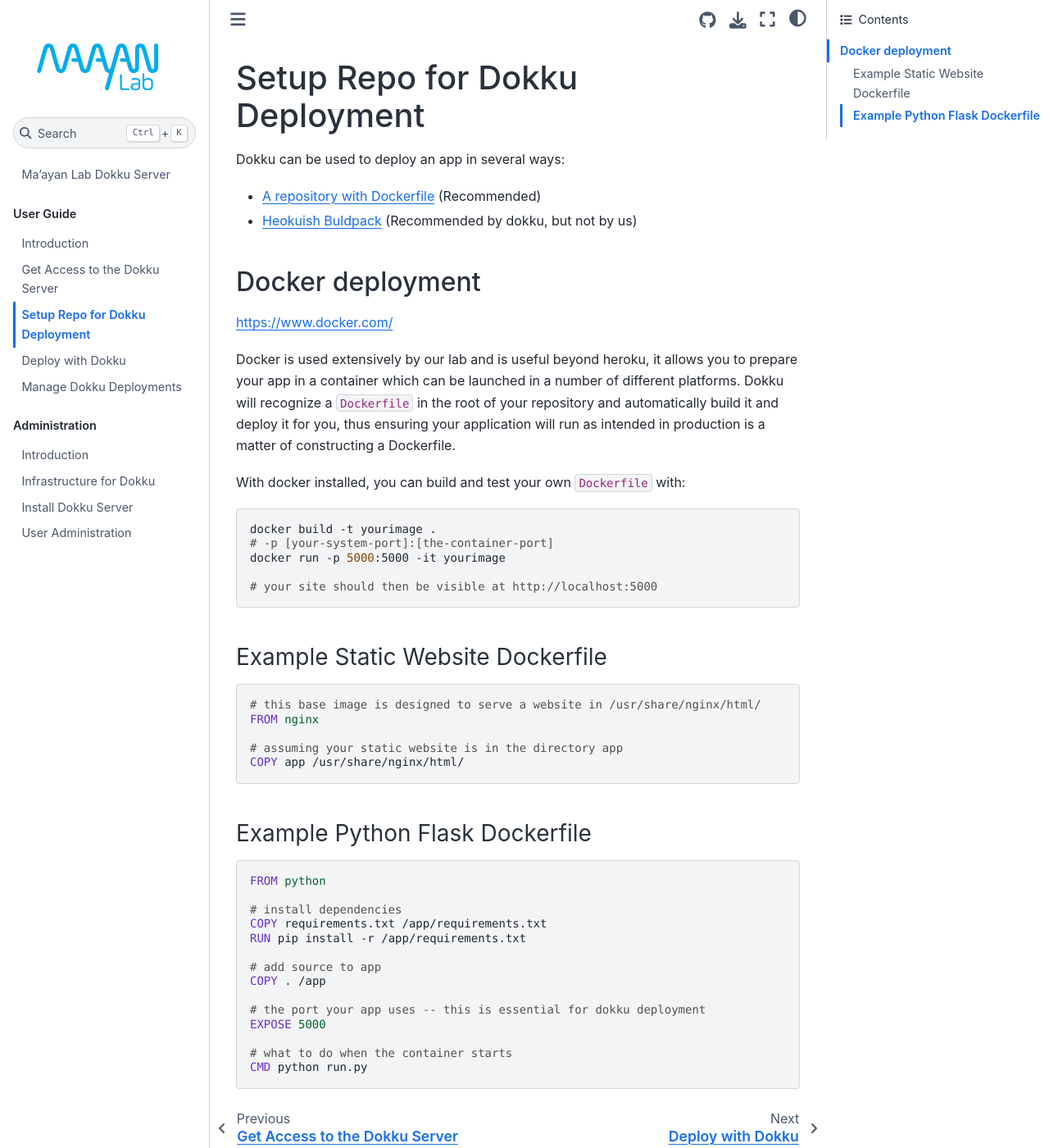
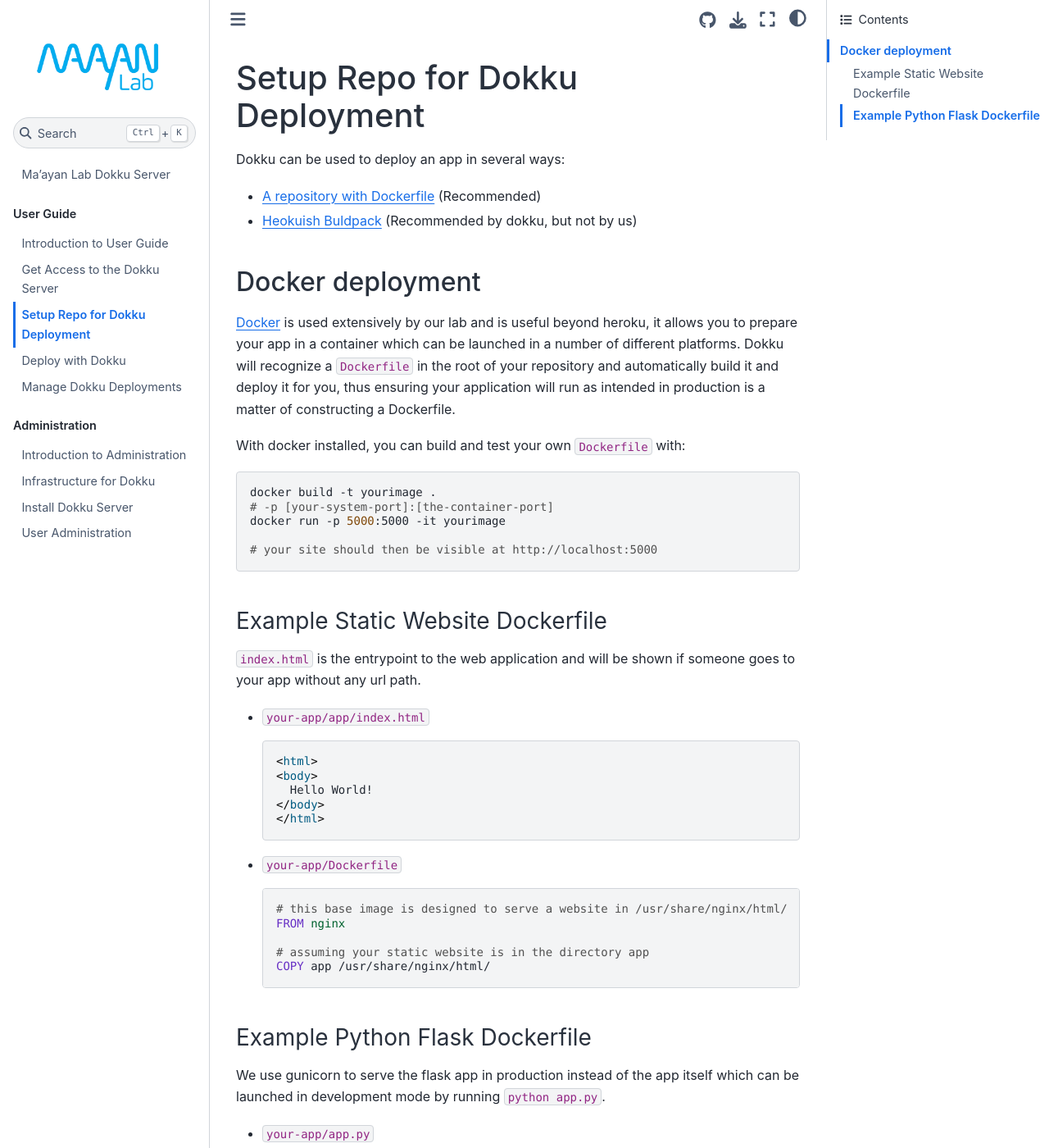
Before and after one commit to MaayanLab/dokku, a Jupyter Book: the page built from user/20-setup.md, in a window 1280 px wide and 1400 px high. Shown: the whole window at 82% size. Built offline with Jupyter Book 1.0.4 settings and Sphinx 7.4.7 and the Sphinx Book theme 1.1.4, drawn with Linux system fonts in a browser that asks for light colours; some of the changed text lies outside the part shown.

Commit message:
More tweaks to docs

````diff
--- a/administration/00-intro.md
+++ b/administration/00-intro.md
@@ -1,7 +1,7 @@
-# Introduction
+# Introduction to Administration
 
 This section of the docs covers the server-side administration of dokku.
 
-- Step 1: [Choose/provision infrastructure](10-infrastructure.md) for the dokku deployment.
-- Step 2: [Install & configure](20-install.md) dokku on a server.
-- Step 3: [Manage users](30-users.md) of dokku, by registering user public ssh keys.
+1. [Choose/provision infrastructure](10-infrastructure.md) for the dokku deployment.
+2. [Install & configure](20-install.md) dokku on a server.
+3. [Manage users](30-users.md) of dokku, by registering user public ssh keys.
--- a/user/00-intro.md
+++ b/user/00-intro.md
@@ -1,8 +1,8 @@
-# Introduction
+# Introduction to User Guide
 
 This section of the docs covers the user-side usage of the public dokku server. It assumes the user has been given access to a given dokku server by an administrator.
 
-- Step 1: [Get access](./10-access.md) from an administrator.
-- Step 2: [Setup](./20-setup.md) your code base to be deployable with dokku.
-- Step 3: [Deploy](./30-deploy.md) your code to production with dokku.
-- Step 3: [Manage](./40-manage.md) your deployed apps with dokku.
+1. [Get access](./10-access.md) from an administrator.
+2. [Setup](./20-setup.md) your code base to be deployable with dokku.
+3. [Deploy](./30-deploy.md) your code to production with dokku.
+4. [Manage](./40-manage.md) your deployed apps with dokku.
--- a/user/20-setup.md
+++ b/user/20-setup.md
@@ -6,9 +6,7 @@
 
 ## Docker deployment
 
-<https://www.docker.com/>
-
-Docker is used extensively by our lab and is useful beyond heroku, it allows you to prepare your app in a container which can be launched in a number of different platforms. Dokku will recognize a `Dockerfile` in the root of your repository and automatically build it and deploy it for you, thus ensuring your application will run as intended in production is a matter of constructing a Dockerfile.
+[Docker](https://www.docker.com/) is used extensively by our lab and is useful beyond heroku, it allows you to prepare your app in a container which can be launched in a number of different platforms. Dokku will recognize a `Dockerfile` in the root of your repository and automatically build it and deploy it for you, thus ensuring your application will run as intended in production is a matter of constructing a Dockerfile.
 
 With docker installed, you can build and test your own `Dockerfile` with:
 ```bash
@@ -21,29 +19,62 @@
 
 ### Example Static Website Dockerfile
 
-```Dockerfile
-# this base image is designed to serve a website in /usr/share/nginx/html/
-FROM nginx
+`index.html` is the entrypoint to the web application and will be shown if someone goes to your app without any url path.
 
-# assuming your static website is in the directory app
-COPY app /usr/share/nginx/html/
-```
+- `your-app/app/index.html`
+  ```html
+  <html>
+  <body>
+    Hello World!
+  </body>
+  </html>
+  ```
+- `your-app/Dockerfile`
+  ```Dockerfile
+  # this base image is designed to serve a website in /usr/share/nginx/html/
+  FROM nginx
+
+  # assuming your static website is in the directory app
+  COPY app /usr/share/nginx/html/
+  ```
 
 ### Example Python Flask Dockerfile
 
-```Dockerfile
-FROM python
+We use gunicorn to serve the flask app in production instead of the app itself which can be launched in development mode by running `python app.py`.
 
-# install dependencies
-COPY requirements.txt /app/requirements.txt
-RUN pip install -r /app/requirements.txt
+- `your-app/app.py`
+  ```python
+  import flask
 
-# add source to app
-COPY . /app
+  app = flask.Flask(__name__)
 
-# the port your app uses -- this is essential for dokku deployment
-EXPOSE 5000
+  @app.route('/', methods=['GET'])
+  def index():
+    return 'Hello World!'
 
-# what to do when the container starts
-CMD python run.py
-```
+  if __name __ == '__main__':
+    app.run(host='127.0.0.1', port=5000)
+  ```
+- `your-app/requirements.txt`
+  ```txt
+  flask
+  gunicorn
+  ```
+- `your-app/Dockerfile`
+  ```Dockerfile
+  # this base image has python setup and ready to go
+  FROM python
+
+  # install dependencies
+  COPY requirements.txt /app/requirements.txt
+  RUN pip install -r /app/requirements.txt
+
+  # add source to app
+  COPY . /app
+
+  # the port your app uses -- this is essential for dokku deployment
+  EXPOSE 5000
+
+  # what to do when the container starts
+  CMD gunicorn --bind 0.0.0.0:5000 app:app
+  ```
````
Also changed, not shown: README.md (+3 -3 lines), user/10-access.md (+14 -2 lines), user/30-deploy.md (+9 -4 lines), user/40-manage.md (+4 -4 lines).
